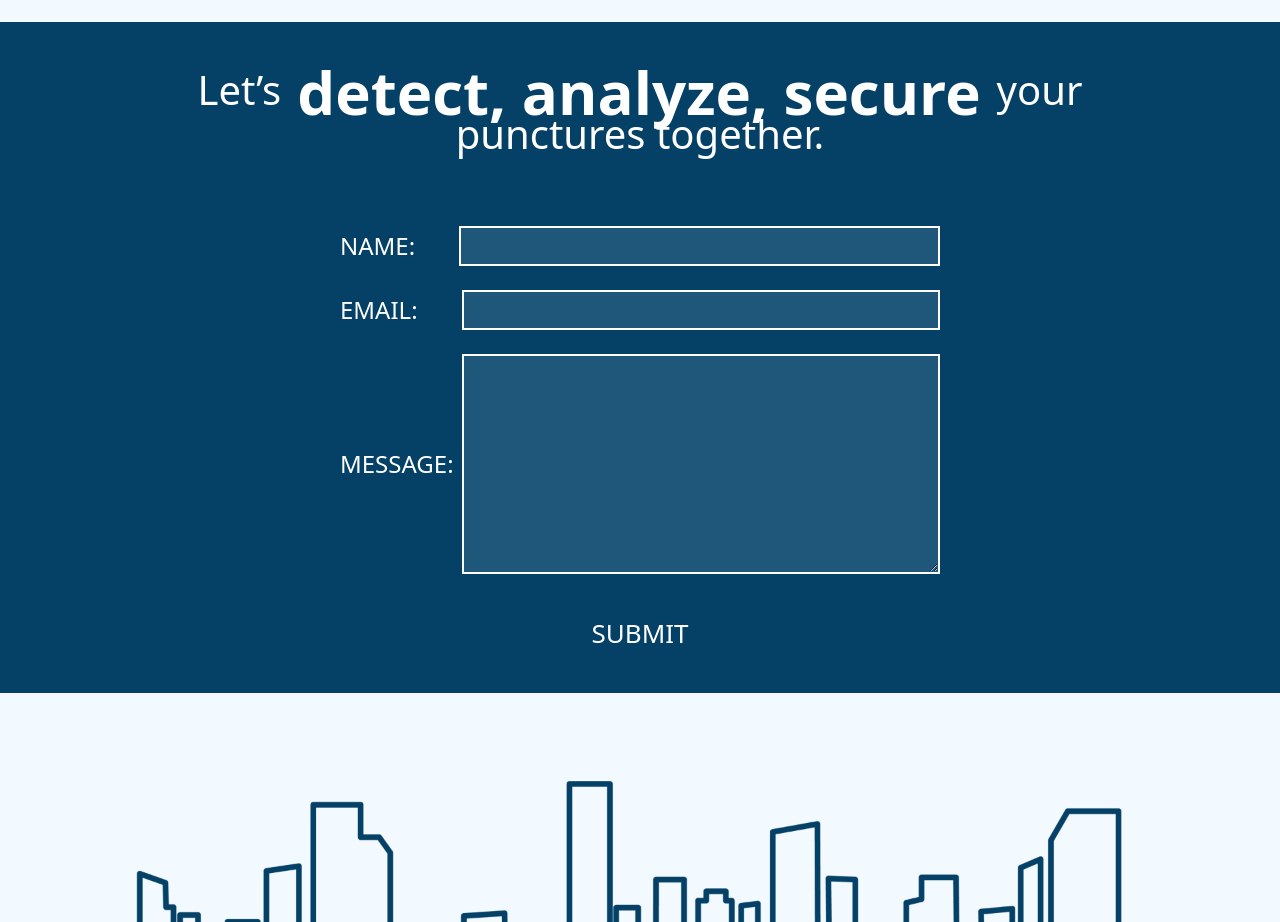
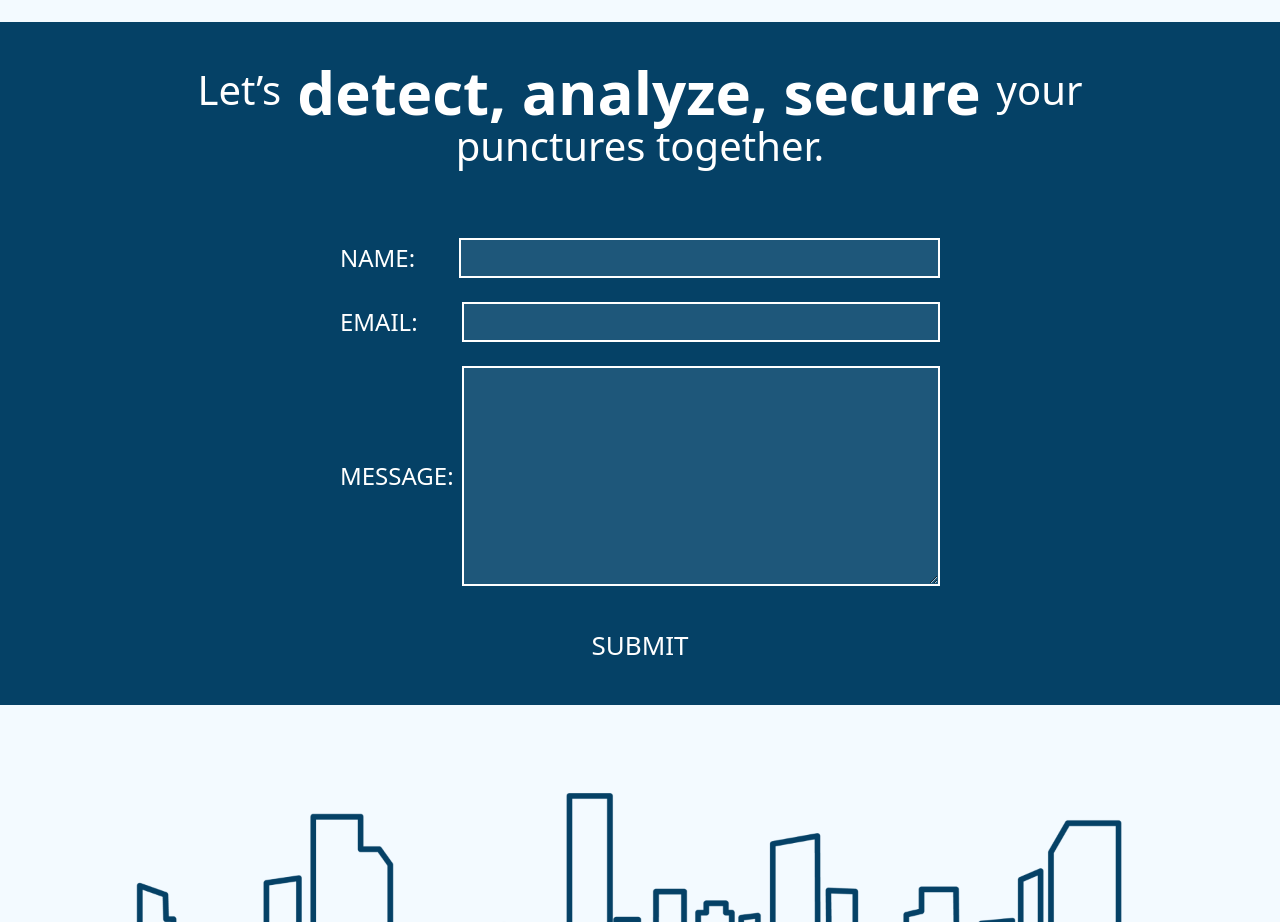
Before and after one commit to jkele/structsure-product-page, a Next.js app: page / in a window 1280 px wide. Shown: the part 2520-3442 px from the top of the page. Built offline with nearby package versions, Linux system fonts and the light colour scheme.

Commit message:
Style fix

```diff
--- a/src/components/contact-us/ContactUs.tsx
+++ b/src/components/contact-us/ContactUs.tsx
@@ -11,7 +11,7 @@ export const ContactUs = () => {
           </p>
           <p className="text-base lg:text-[40px] lg:mt-4">your</p>
         </div>
-        <p className="text-base lg:text-[40px] text-white self-center">
+        <p className="text-base lg:text-[40px] mt-0 lg:mt-3 text-white self-center">
           punctures together.
         </p>
       </div>
```
